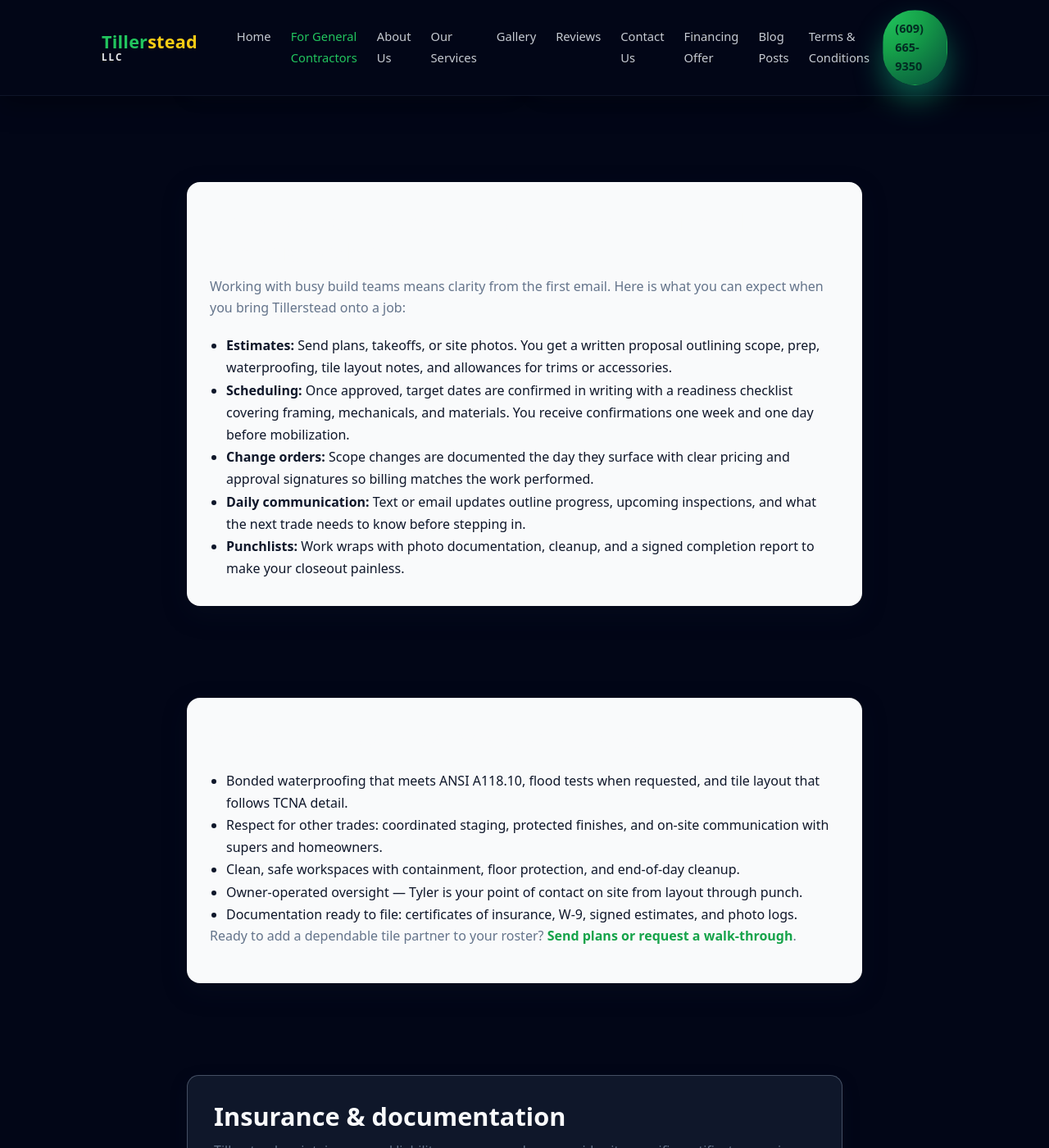
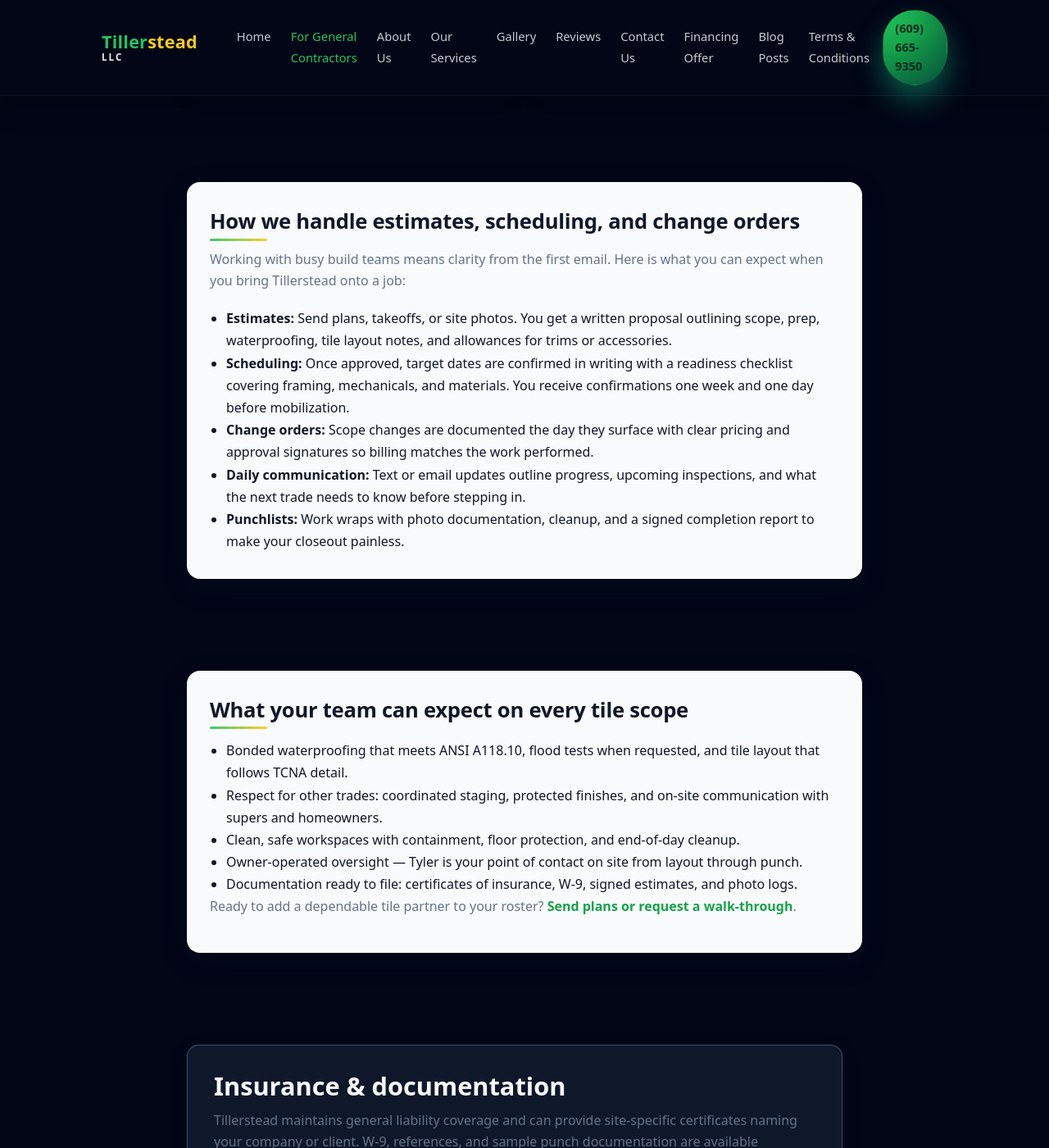
Before and after one commit to XTX33/Tillerstead-site, a Jekyll site: the page built from pages/for-general-contractors.html, in a window 1280 px wide and 1400 px high, scrolled down 1701 px. Shown: the whole window at 82% size. Built offline with Jekyll 4.4.1, drawn with Linux system fonts in a browser that asks for light colours.

Commit message:
Update for-general-contractors.html

```diff
--- a/pages/for-general-contractors.html
+++ b/pages/for-general-contractors.html
@@ -367,4 +367,45 @@ keywords:
       padding: 1.75rem 1.5rem;
     }
   }
+  /* =======================================
+   Process + Expect Headings (on white bg)
+======================================= */
+
+#process-heading,
+#expect-heading {
+  color: #0f172a; /* near-black for contrast */
+  font-size: 1.6rem;
+  font-weight: 700;
+  line-height: 1.25;
+  margin-bottom: 1.1rem;
+  text-align: left;
+  position: relative;
+  letter-spacing: -0.01em;
+}
+
+/* Emerald–brass underline accent */
+#process-heading::after,
+#expect-heading::after {
+  content: "";
+  position: absolute;
+  left: 0;
+  bottom: -0.45rem;
+  height: 3px;
+  width: 70px;
+  background-image: linear-gradient(90deg, #22c55e, #facc15);
+  border-radius: 2px;
+  opacity: 0.9;
+}
+
+/* If section is centered, align underline too */
+.section--process h2#process-heading,
+.section--expect h2#expect-heading {
+  text-align: center;
+}
+
+.section--process h2#process-heading::after,
+.section--expect h2#expect-heading::after {
+  left: 50%;
+  transform: translateX(-50%);
+}
 </style>
```
